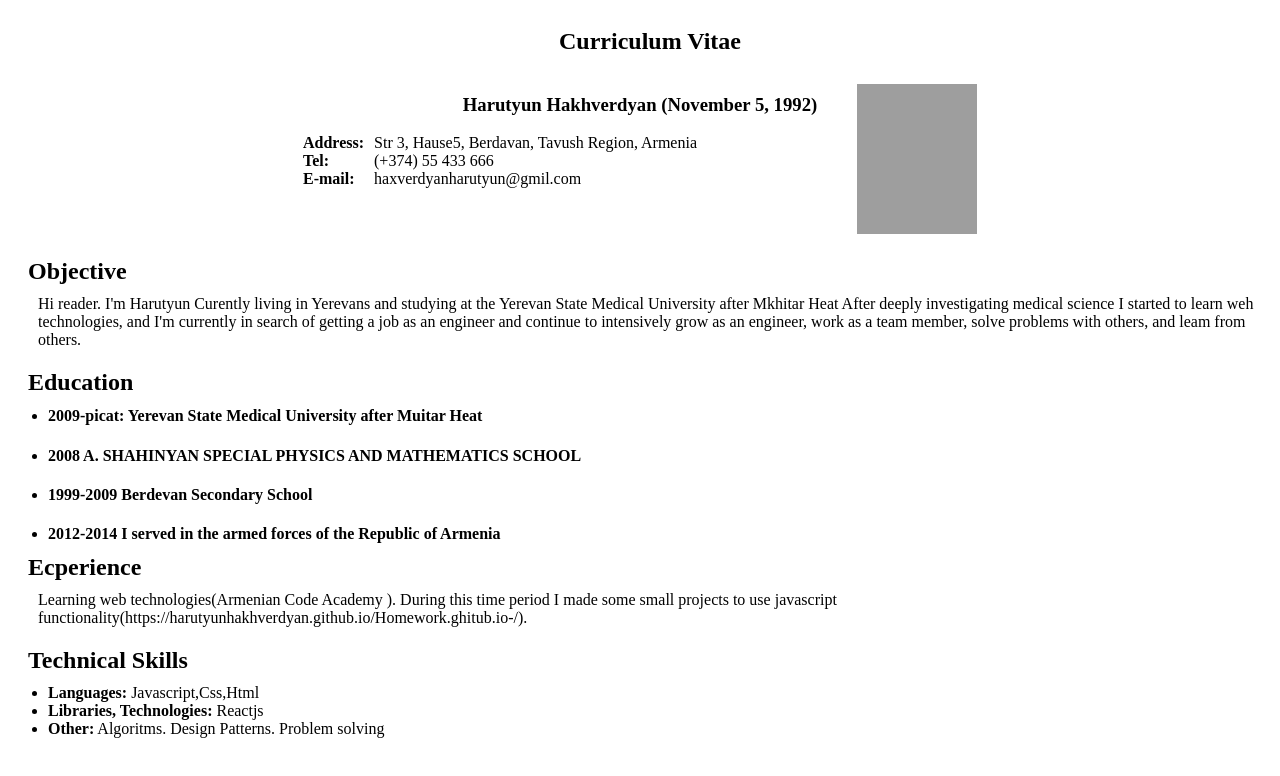
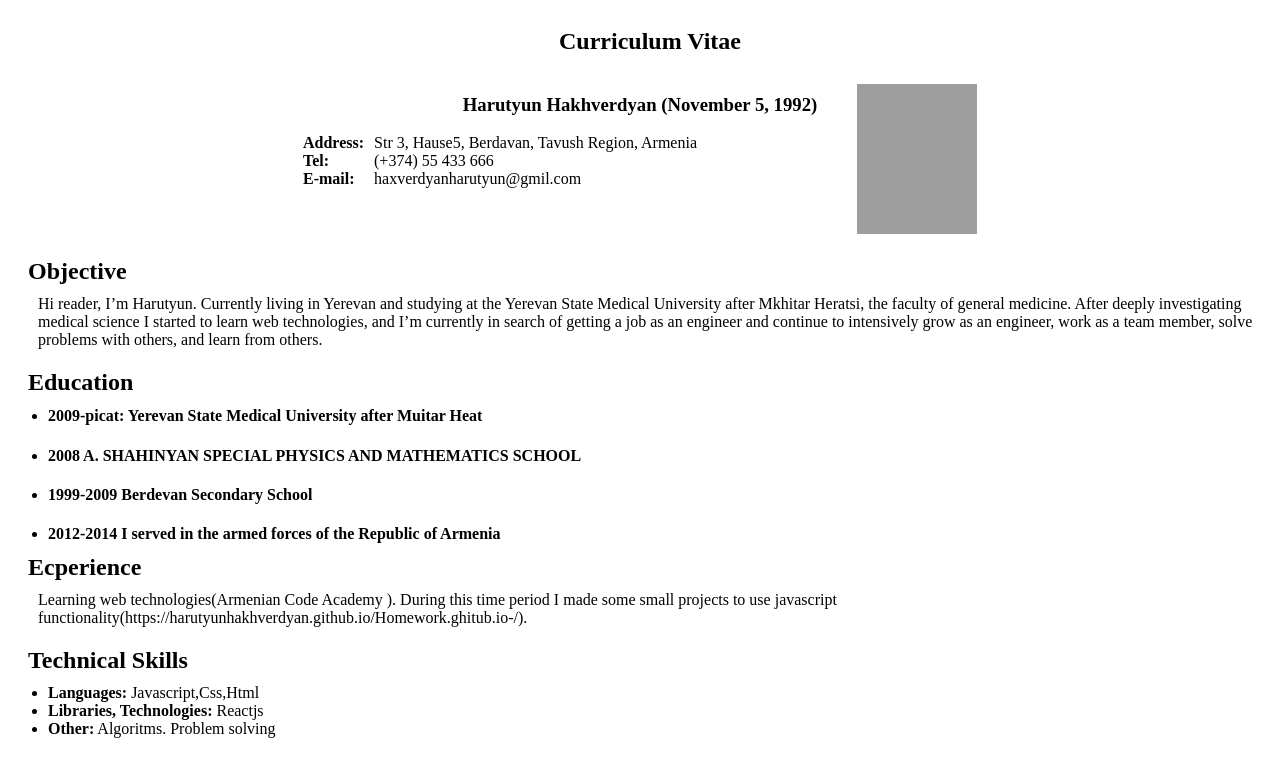
Before and after one commit to HarutyunHakhverdyan/CV, a plain HTML site: page index.html in a window 1280 px wide. Drawn offline with Linux system fonts and the light colour scheme; grey boxes are pictures that could not be loaded.

Commit message:
Update index.html

```diff
--- a/index.html
+++ b/index.html
@@ -32,7 +32,7 @@
   	<div>
   		<div id="cap">
   			<h2>Objective</h2>
-  			<p>Hi reader. I'm Harutyun Curently living in Yerevans and studying at the Yerevan State Medical University after Mkhitar Heat After deeply investigating medical science I started to learn weh technologies, and I'm currently in search of getting a job as an engineer and continue to intensively grow as an engineer, work as a team member, solve problems with others, and leam from others.</p>
+  			<p>Hi reader, I’m Harutyun. Currently living in Yerevan and studying at the Yerevan State Medical University after Mkhitar Heratsi, the faculty of general medicine. After deeply investigating medical science I started to learn web technologies, and I’m currently in search of getting a job as an engineer and continue to intensively grow as an engineer, work as a team member, solve problems with others, and learn from others.</p>
 
   		</div>
   		<div id="cap">
@@ -64,7 +64,7 @@ javascript functionality(https://harutyunhakhverdyan.github.io/Homework.ghitub.i
   				<ul>
   					<li><b>Languages:</b> Javascript,Css,Html</li>
   					<li><b>Libraries, Technologies:</b> Reactjs</li>
-  					<li><b>Other:</b> Algoritms. Design Patterns. Problem solving</li>
+  					<li><b>Other:</b> Algoritms. Problem solving</li>
   				</ul>
   			</p>
   		</div>
```
